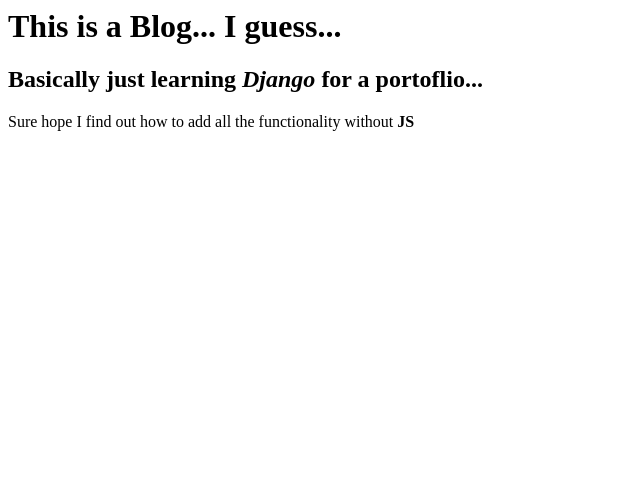
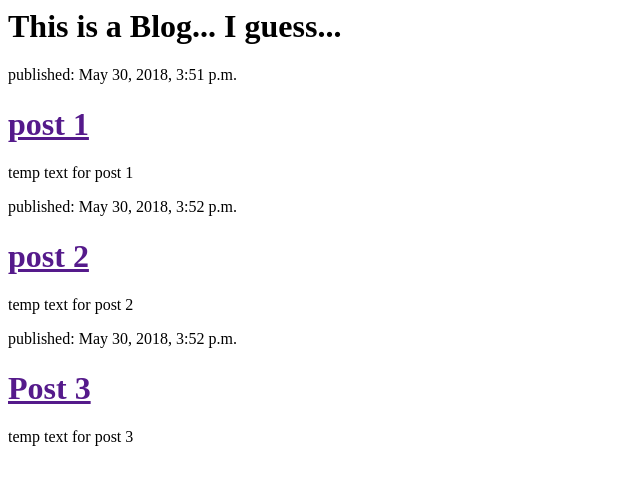
Before and after one commit to Aaron1615/django-git-practice, a Django app: page / in a window 1280 px wide. Shown: the top 485 px of the page, without its empty margins (0-640 px from the left). Run offline with Django 3.2, Linux system fonts and the light colour scheme; data comes from the database, SQL or seed files in the repository; both versions use the stored data as it was after the commit.

Commit message:
modified tamplates to dispaly post data

```diff
--- a/blog/templates/blog/post_list.html
+++ b/blog/templates/blog/post_list.html
@@ -6,13 +6,12 @@
         <div>
             <h1>This is a Blog... I guess...</h1>
         </div>
-
+        {% for post in posts %}
         <div>
-            <h2>Basically just learning <em>Django</em> for a portoflio...</h2>
+            <p>published: {{ post.published_date }}</p>
+            <h1><a href="">{{ post.title }}</a></h1>
+            <p>{{ post.text|linebreaksbr }}</p>
         </div>
-
-        <div>
-            <p>Sure hope I find out how to add all the functionality without <strong>JS</strong></p>
-        </div>
+    {% endfor %}
     </body>
 </html>
--- a/blog/views.py
+++ b/blog/views.py
@@ -1,4 +1,7 @@
 from django.shortcuts import render
+from django.utils import timezone
+from .models import Post
 
 def post_list(request):
-    return render(request, "blog/post_list.html", {})
+    posts = Post.objects.filter(published_date__lte=timezone.now()).order_by('published_date')
+    return render(request, "blog/post_list.html", {'posts':posts})
```
Also changed, not shown: db.sqlite3.
